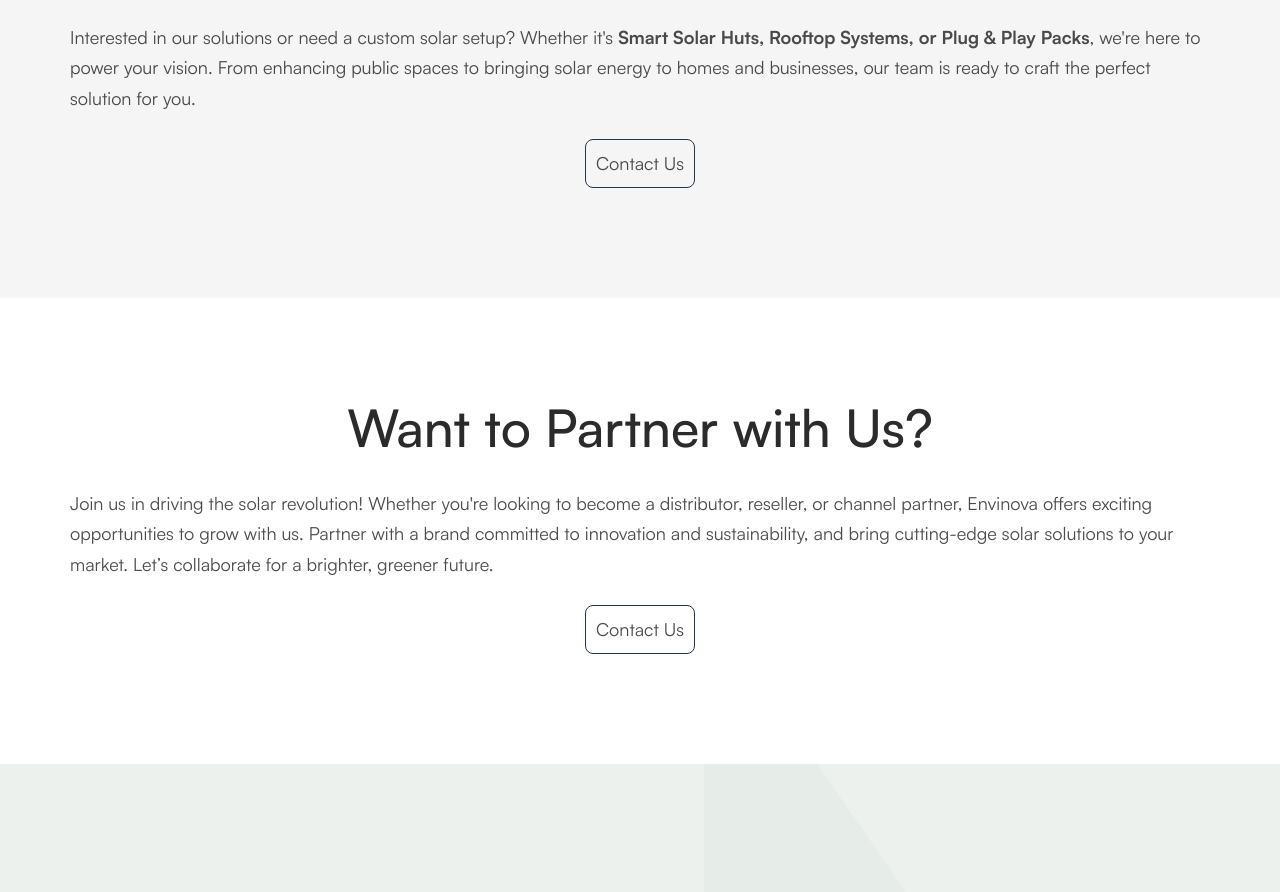
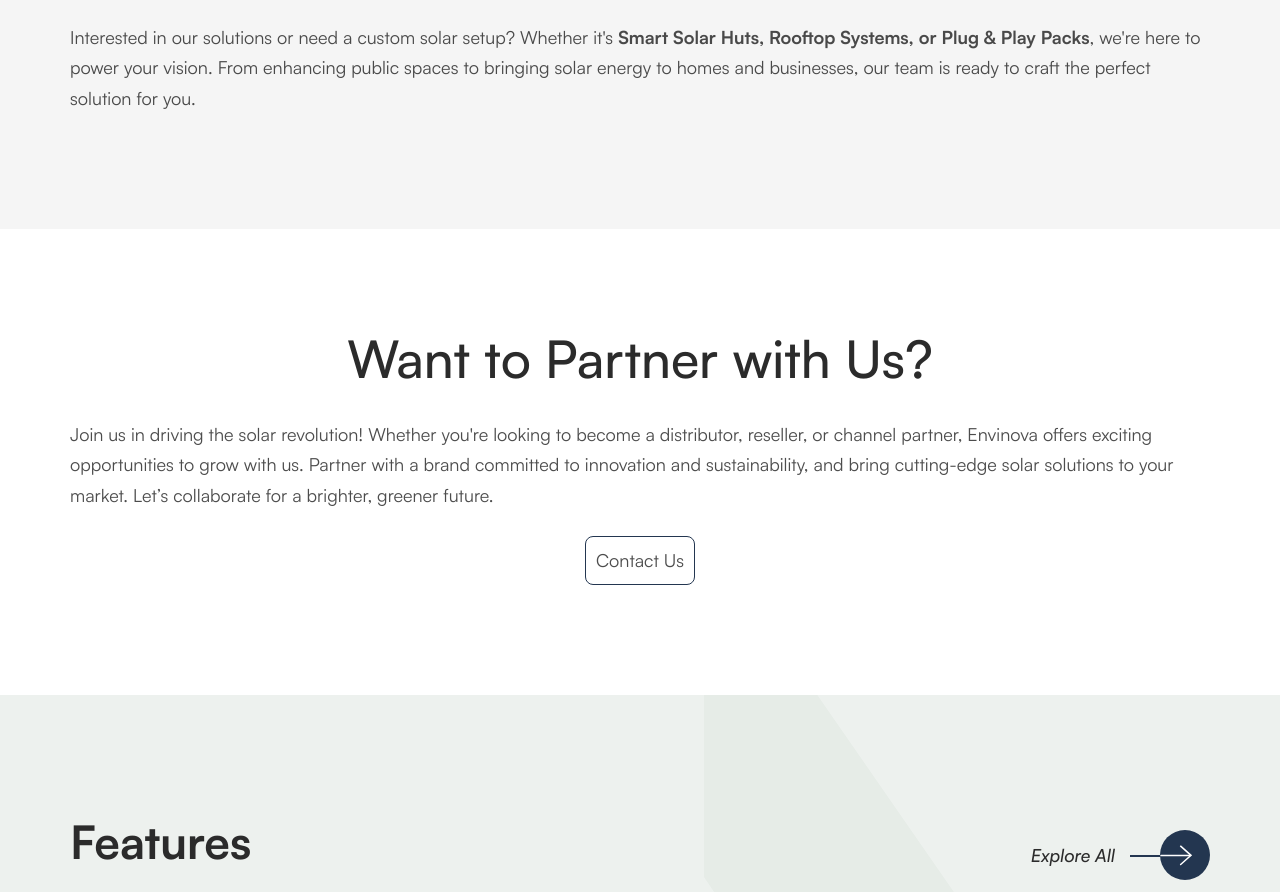
Before and after one commit to cgbgitac/envinova_web, a Next.js app: page /products in a window 1280 px wide. Shown: the part 820-1712 px from the top of the page. Built offline with nearby package versions, Linux system fonts and the light colour scheme; no server answers; the database is empty.

Commit message:
update btn

```diff
--- a/src/app/products/page.tsx
+++ b/src/app/products/page.tsx
@@ -45,9 +45,7 @@ const BlogPage = () => {
             <div className="container">
               <h2 className="text-center pb-80 pb-lg-4">Have a Project in Mind? Connect with Us!</h2>
               <p>Interested in our solutions or need a custom solar setup? Whether it&apos;s <b>Smart Solar Huts, Rooftop Systems, or Plug & Play Packs</b>, we&apos;re here to power your vision. From enhancing public spaces to bringing solar energy to homes and businesses, our team is ready to craft the perfect solution for you.</p>
-              <div className="d-flex justify-content-center">
-                <Link href="/" className="extra-class">Contact Us</Link>
-              </div>
+
             </div>
           </section>
 
```
